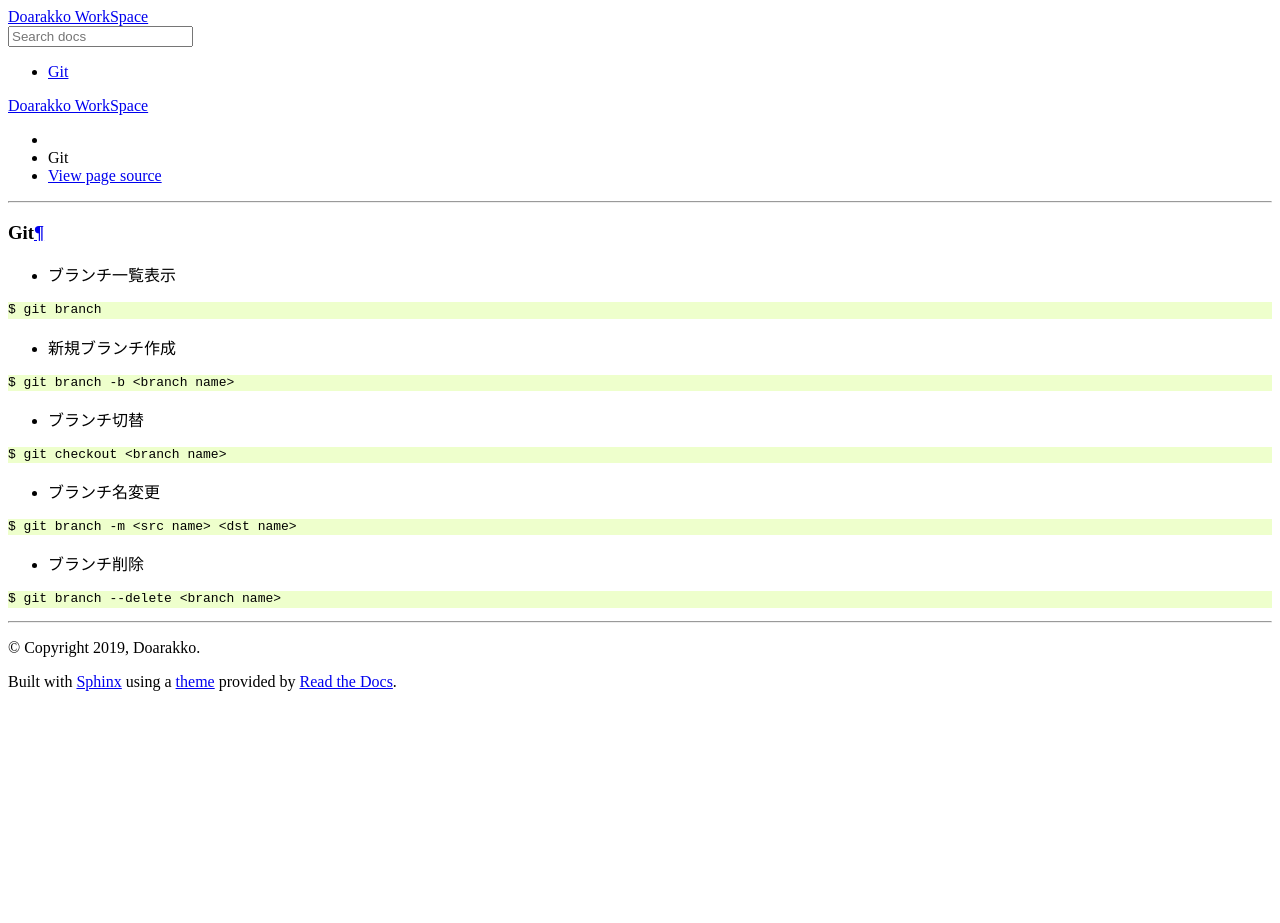
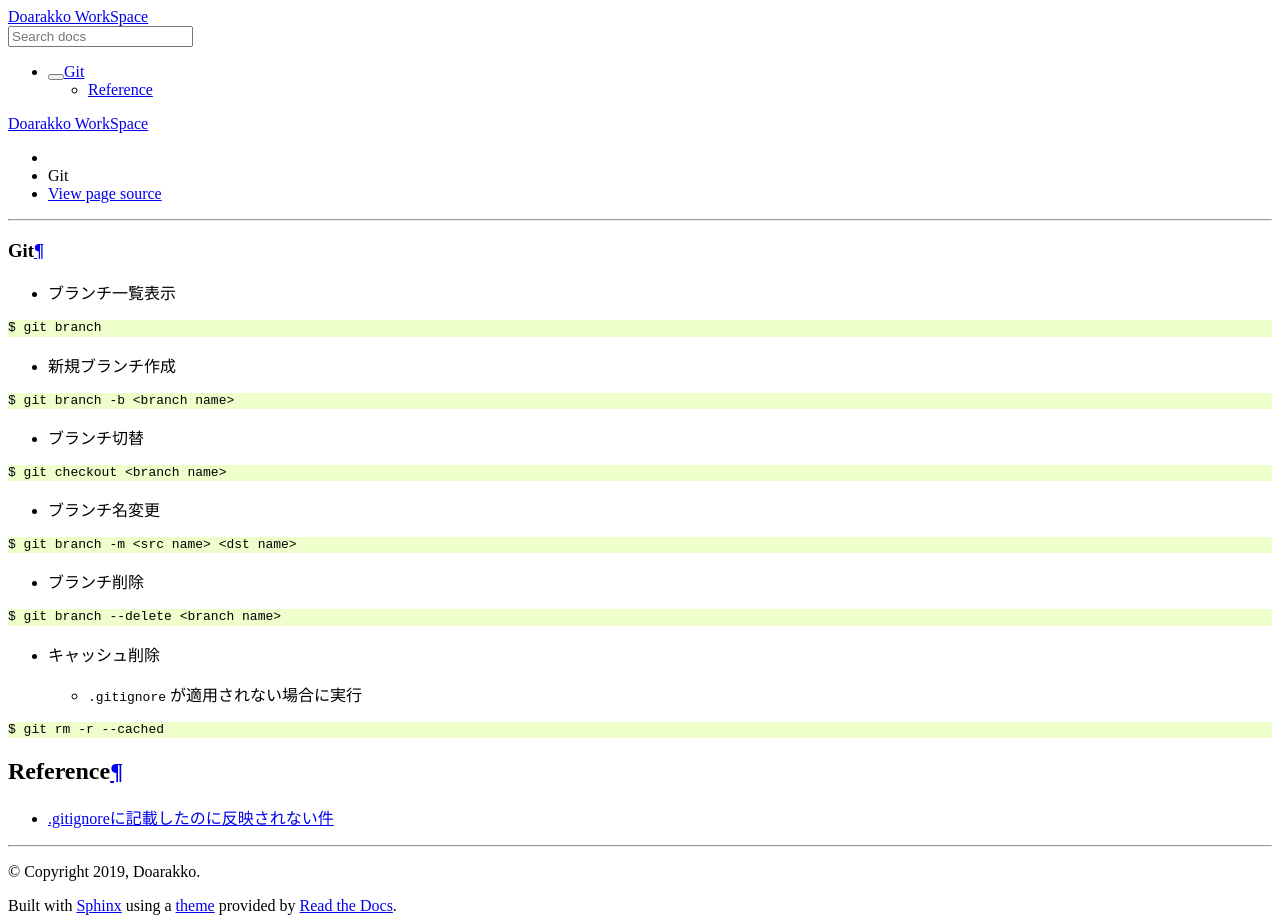
Before and after one commit to Doarakko/sphinx-challenge, a Sphinx documentation site: the page built from source/note/git.md, in a window 1280 px wide. Built offline with Sphinx 7.4.7 and the Read the Docs theme 2.0.0, drawn with Linux system fonts in a browser that asks for light colours; before the commit the page ends 900 px from its top, so only the background shows below that.

Commit message:
add git rm

````diff
--- a/source/note/git.md
+++ b/source/note/git.md
@@ -22,3 +22,12 @@ $ git branch -m <src name> <dst name>
 ```
 $ git branch --delete <branch name>
 ```
+
+- キャッシュ削除
+    - `.gitignore` が適用されない場合に実行
+```
+$ git rm -r --cached
+```
+
+## Reference
+- [.gitignoreに記載したのに反映されない件](https://qiita.com/fuwamaki/items/3ed021163e50beab7154)
````
